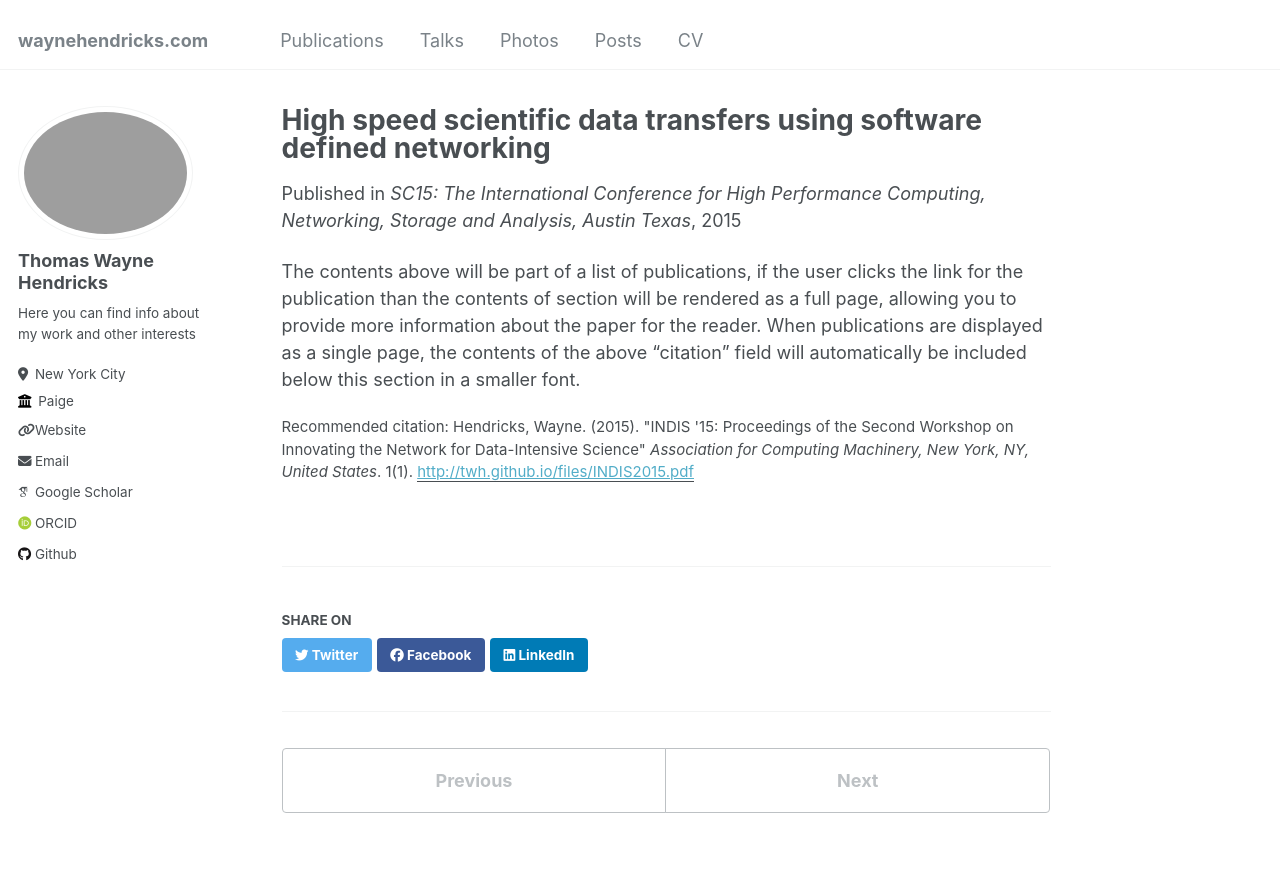
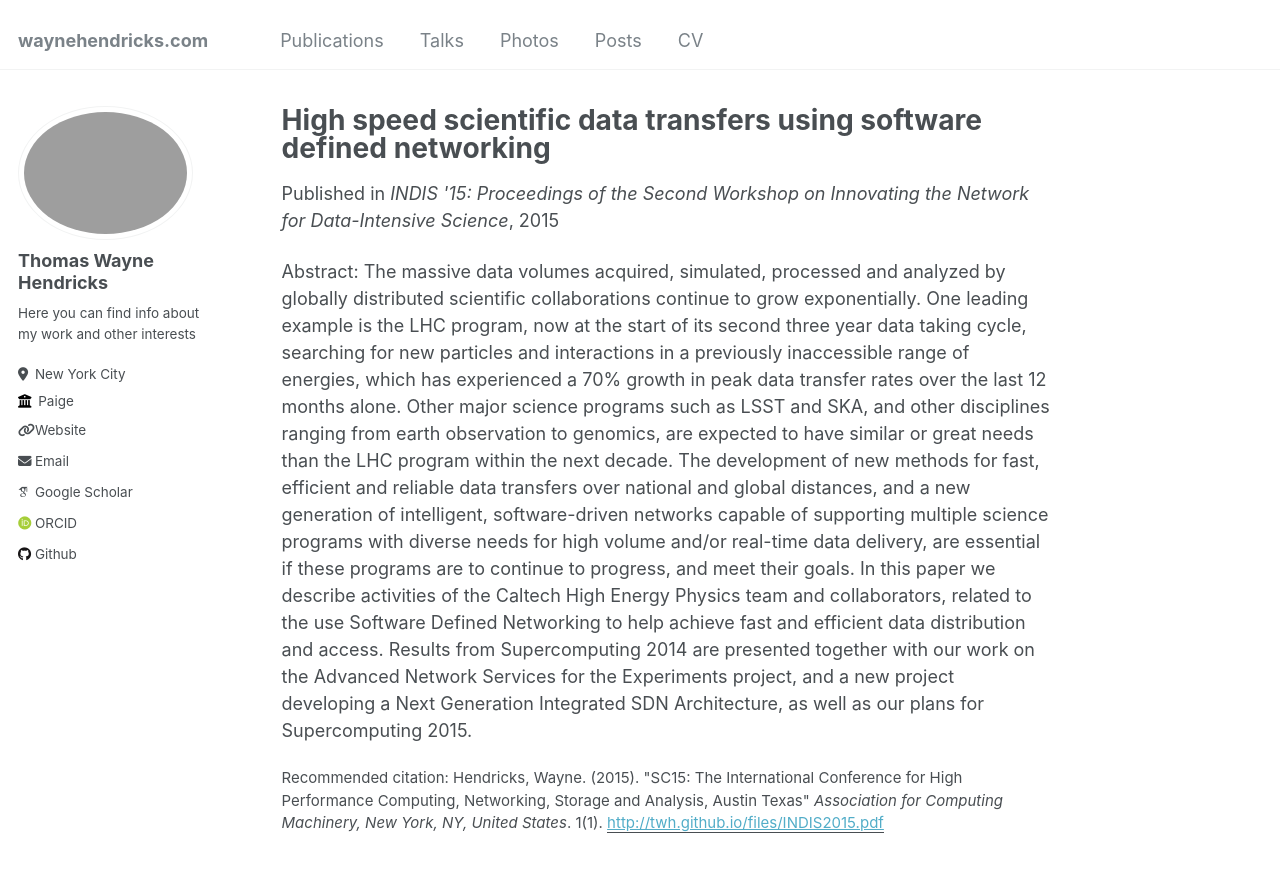
Before and after one commit to twh/twh.github.io, a Jekyll site: the page built from _publications/2015-11-15-paper-title-number-1.md, in a window 1280 px wide and 900 px high. Shown: the top 872 px of the window. Built offline with Jekyll 4.4.1, drawn with Linux system fonts in a browser that asks for light colours; some web fonts are replaced.

Commit message:
added first paper

```diff
--- a/_publications/2015-11-15-paper-title-number-1.md
+++ b/_publications/2015-11-15-paper-title-number-1.md
@@ -2,11 +2,11 @@
 title: "High speed scientific data transfers using software defined networking"
 collection: publications
 permalink: /publication/2015-11-15-paper-title-number-1
-excerpt: 'The massive data volumes acquired, simulated, processed and analyzed by globally distributed scientific collaborations continue to grow exponentially. One leading example is the LHC program, now at the start of its second three year data taking cycle, searching for new particles and interactions in a previously inaccessible range of energies, which has experienced a 70% growth in peak data transfer rates over the last 12 months alone. Other major science programs such as LSST and SKA, and other disciplines ranging from earth observation to genomics, are expected to have similar or great needs than the LHC program within the next decade. The development of new methods for fast, efficient and reliable data transfers over national and global distances, and a new generation of intelligent, software-driven networks capable of supporting multiple science programs with diverse needs for high volume and/or real-time data delivery, are essential if these programs are to continue to progress, and meet their goals. In this paper we describe activities of the Caltech High Energy Physics team and collaborators, related to the use Software Defined Networking to help achieve fast and efficient data distribution and access. Results from Supercomputing 2014 are presented together with our work on the Advanced Network Services for the Experiments project, and a new project developing a Next Generation Integrated SDN Architecture, as well as our plans for Supercomputing 2015.'
+excerpt: 'A detailed look at the experiments performed by the Caltech team and collaborators leading up to Supercomputing 2015'
 date: 2015-11-15
-venue: 'SC15: The International Conference for High Performance Computing, Networking, Storage and Analysis, Austin Texas'
+venue: "INDIS '15: Proceedings of the Second Workshop on Innovating the Network for Data-Intensive Science"
 paperurl: 'http://twh.github.io/files/INDIS2015.pdf'
-citation: "Hendricks, Wayne. (2015). &quot;INDIS '15: Proceedings of the Second Workshop on Innovating the Network for Data-Intensive Science&quot; <i>Association for Computing Machinery, New York, NY, United States</i>. 1(1)."
+citation: "Hendricks, Wayne. (2015). &quot;SC15: The International Conference for High Performance Computing, Networking, Storage and Analysis, Austin Texas&quot; <i>Association for Computing Machinery, New York, NY, United States</i>. 1(1)."
 ---
 
-The contents above will be part of a list of publications, if the user clicks the link for the publication than the contents of section will be rendered as a full page, allowing you to provide more information about the paper for the reader. When publications are displayed as a single page, the contents of the above "citation" field will automatically be included below this section in a smaller font.
+Abstract: The massive data volumes acquired, simulated, processed and analyzed by globally distributed scientific collaborations continue to grow exponentially. One leading example is the LHC program, now at the start of its second three year data taking cycle, searching for new particles and interactions in a previously inaccessible range of energies, which has experienced a 70% growth in peak data transfer rates over the last 12 months alone. Other major science programs such as LSST and SKA, and other disciplines ranging from earth observation to genomics, are expected to have similar or great needs than the LHC program within the next decade. The development of new methods for fast, efficient and reliable data transfers over national and global distances, and a new generation of intelligent, software-driven networks capable of supporting multiple science programs with diverse needs for high volume and/or real-time data delivery, are essential if these programs are to continue to progress, and meet their goals. In this paper we describe activities of the Caltech High Energy Physics team and collaborators, related to the use Software Defined Networking to help achieve fast and efficient data distribution and access. Results from Supercomputing 2014 are presented together with our work on the Advanced Network Services for the Experiments project, and a new project developing a Next Generation Integrated SDN Architecture, as well as our plans for Supercomputing 2015.
```
